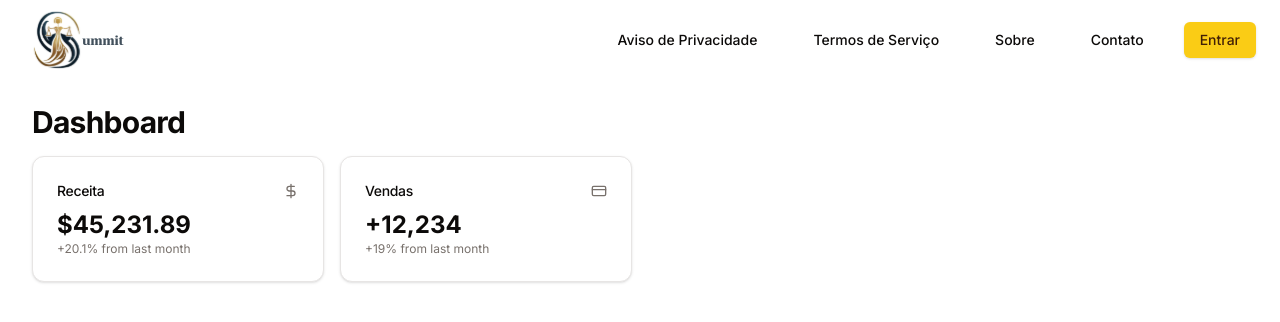
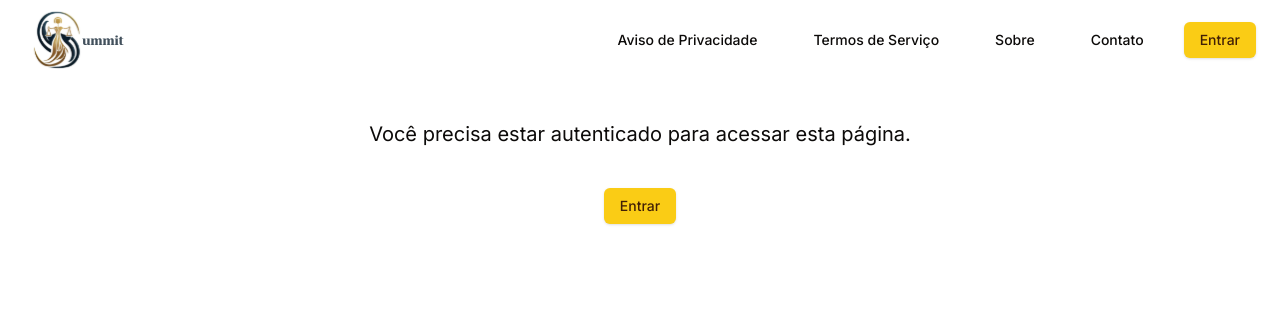
Before and after one commit to summit-precatorios/summit-plataform, a Next.js app: page /dashboard in a window 1280 px wide. Before the commit this address had no page. Shown: the top 322 px of the page. Built offline with nearby package versions, Linux system fonts and the light colour scheme.

Commit message:
refactor: update components

```diff
--- a/src/app/(auth)/_components/auth-form.tsx
+++ b/src/app/(auth)/_components/auth-form.tsx
@@ -43,7 +43,7 @@ export function AuthForm() {
     form.reset()
   }
   return (
-    <div className="w-96 m-auto">
+    <div className="flex flex-col justify-center max-w-lg h-[80vh] mx-auto mt-3 max-sm:p-4 max-sm:justify-start max-md:p-4 max-md:justify-start">
       <h1 className="text-3xl font-semibold mb-4">Entrar</h1>
 
       <Form {...form}>
--- a/src/app/(auth)/_components/register-form.tsx
+++ b/src/app/(auth)/_components/register-form.tsx
@@ -101,7 +101,7 @@ export function RegisterForm() {
   }
 
   return (
-    <div className="w-96 m-auto">
+    <div className="flex flex-col justify-center max-w-lg h-[80vh] mx-auto mt-3 max-sm:p-4 max-sm:justify-start max-md:p-4 max-md:justify-start">
       <h1 className="text-3xl font-semibold mb-4">Criar conta</h1>
       <Form {...form}>
         <form onSubmit={form.handleSubmit(onSubmit)} className="space-y-8">
--- a/src/app/dashboard/page.tsx
+++ b/src/app/dashboard/page.tsx
@@ -1,20 +1,26 @@
 'use client'
 
+import { Button } from '@/components/ui/button'
 import { Card, CardContent, CardHeader, CardTitle } from '@/components/ui/card'
 import { AuthContext } from '@/contexts/AuthContext'
 import { Tabs, TabsContent } from '@radix-ui/react-tabs'
-import { useRouter } from 'next/navigation'
-import { useContext, useEffect } from 'react'
+import Link from 'next/link'
+import { useContext } from 'react'
 
 export default function Dashboard() {
   const { isAuthenticated } = useContext(AuthContext)
-  const router = useRouter()
 
-  useEffect(() => {
-    if (!isAuthenticated) {
-      router.push('/signin')
-    }
-  }, [router, isAuthenticated])
+  if (!isAuthenticated)
+    return (
+      <div className="text-center h-96 mt-10 m-auto max-sm:p-4 w-4/5">
+        <h1 className="text-xl">
+          Você precisa estar autenticado para acessar esta página.
+        </h1>
+        <Button variant={'default'} asChild className="mt-10 max-sm:w-full">
+          <Link href="/signin">Entrar</Link>
+        </Button>
+      </div>
+    )
 
   return (
     <>
```
